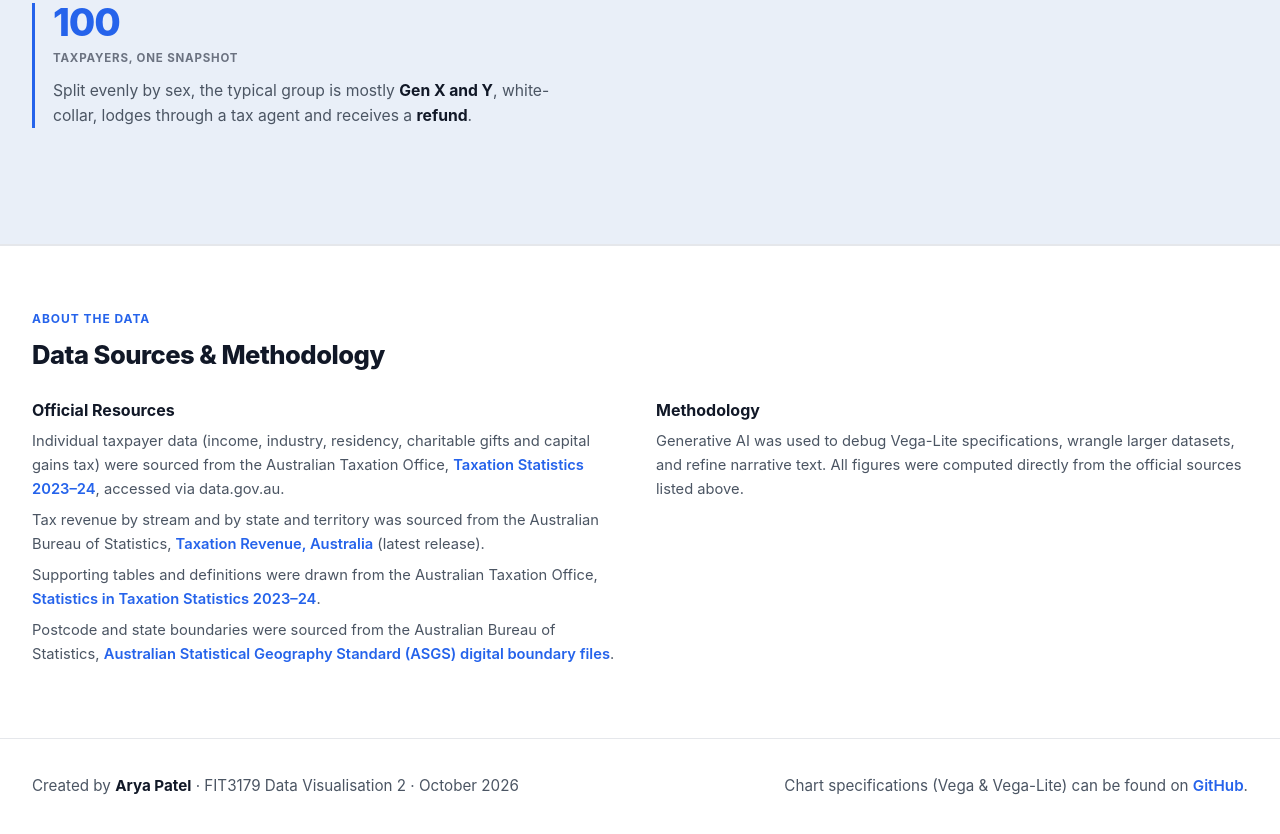
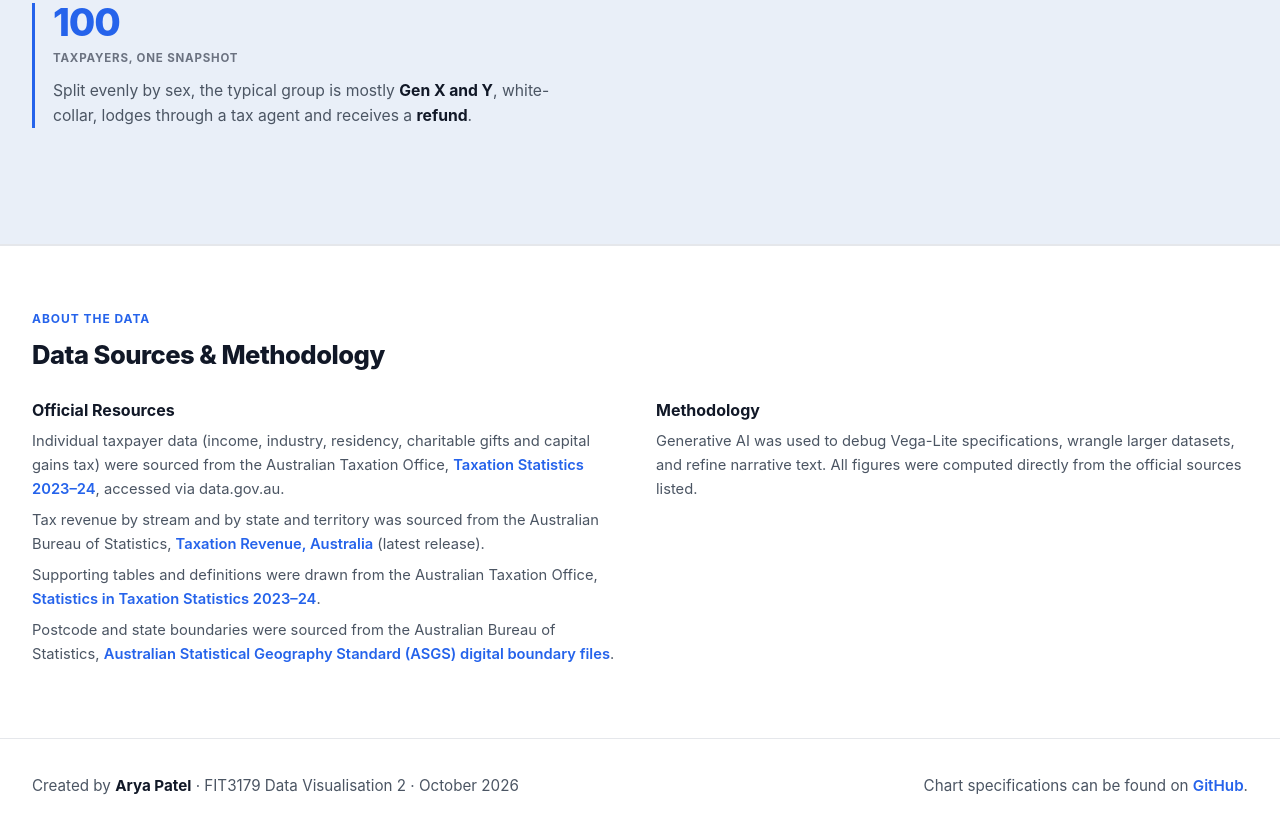
Before and after one commit to arya-patel26/FIT3179-DV2, a plain HTML site: page index.html in a window 1280 px wide. Shown: the part 9028-9862 px from the top of the page. Drawn offline with Linux system fonts and the light colour scheme; a script that the page names is missing.

Commit message:
minor edit

```diff
--- a/index.html
+++ b/index.html
@@ -517,7 +517,7 @@
       <div>
         <h3>Methodology</h3>
         <ul class="source-list">
-          <li>Generative AI was used to debug Vega-Lite specifications, wrangle larger datasets, and refine narrative text. All figures were computed directly from the official sources listed above.</li>
+          <li>Generative AI was used to debug Vega-Lite specifications, wrangle larger datasets, and refine narrative text. All figures were computed directly from the official sources listed.</li>
         </ul>
       </div>
     </div>
@@ -527,7 +527,7 @@
 
 <footer class="wrap">
   <p>Created by <strong>Arya Patel</strong> · FIT3179 Data Visualisation 2 · October 2026</p>
-  <p>Chart specifications (Vega &amp; Vega-Lite) can be found on <a href="https://github.com/arya-patel26/FIT3179-DV2" target="_blank" rel="noopener">GitHub</a>.</p>
+  <p>Chart specifications can be found on <a href="https://github.com/arya-patel26/FIT3179-DV2" target="_blank" rel="noopener">GitHub</a>.</p>
 </footer>
 
 
```
